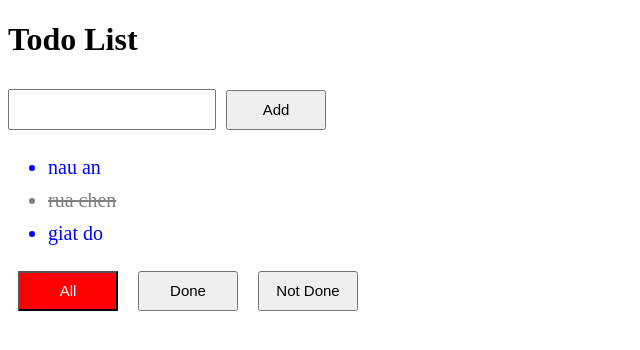
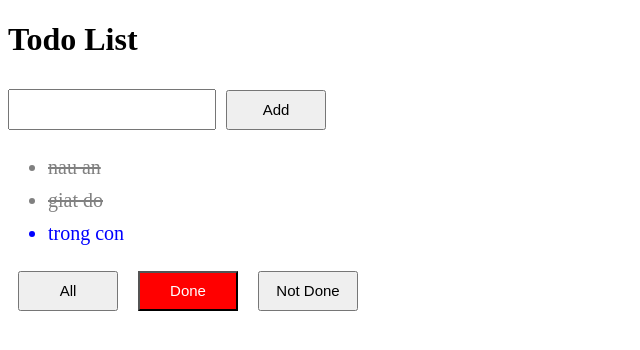
Before and after one commit to chiquyet199/reactclass, a React (Create React App) app in the folder class15/: page / in a window 1280 px wide. Shown: the top 350 px of the page, without its empty margins (0-640 px from the left). Built offline with nearby package versions, Linux system fonts and the light colour scheme.

Commit message:
UI change acording appState

```diff
--- a/class15/src/App.js
+++ b/class15/src/App.js
@@ -18,34 +18,41 @@ function AddForm() {
   );
 }
 
-function TodoList(params) {
+function TodoList(props) {
+  const { todos } = props;
   return (
     <ul className="todoitems">
-      <li className="todoitem">nau an</li>
+      {/* <li className="todoitem">nau an</li>
       <li className="todoitem done">rua chen</li>
-      <li className="todoitem">giat do</li>
+      <li className="todoitem">giat do</li> */}
+      {todos.map(todo => (
+        <li key={todo.id} className={todo.done ? "todoitem done" : "todoitem"}>
+          {todo.name}
+        </li>
+      ))}
     </ul>
   );
 }
 
-function FilterButtons() {
+function FilterButtons(props) {
+  const { filter } = props;
   return (
     <div>
-      <button className="show-all filter-button active">All</button>
-      <button className="show-done filter-button  ">Done</button>
-      <button className="show-not-done filter-button  ">Not Done</button>
+      <button className={`show-all filter-button ${filter === "all" ? "active" : ""}`}>All</button>
+      <button className={`show-done filter-button  ${filter === "done" ? "active" : ""}`}>Done</button>
+      <button className={`show-not-done filter-button  ${filter === "notdone" ? "active" : ""}`}>Not Done</button>
     </div>
   );
 }
 
 class App extends React.Component {
   state = {
-    filter: "all",
+    filter: "done",
     todos: [
       {
         id: generateUniqueId(),
         name: "nau an",
-        done: false
+        done: true
       },
       {
         id: generateUniqueId(),
@@ -64,8 +71,8 @@ class App extends React.Component {
       <div>
         <TodoTitle />
         <AddForm />
-        <TodoList />
-        <FilterButtons />
+        <TodoList todos={this.state.todos} />
+        <FilterButtons filter={this.state.filter} />
       </div>
     );
   }
```
